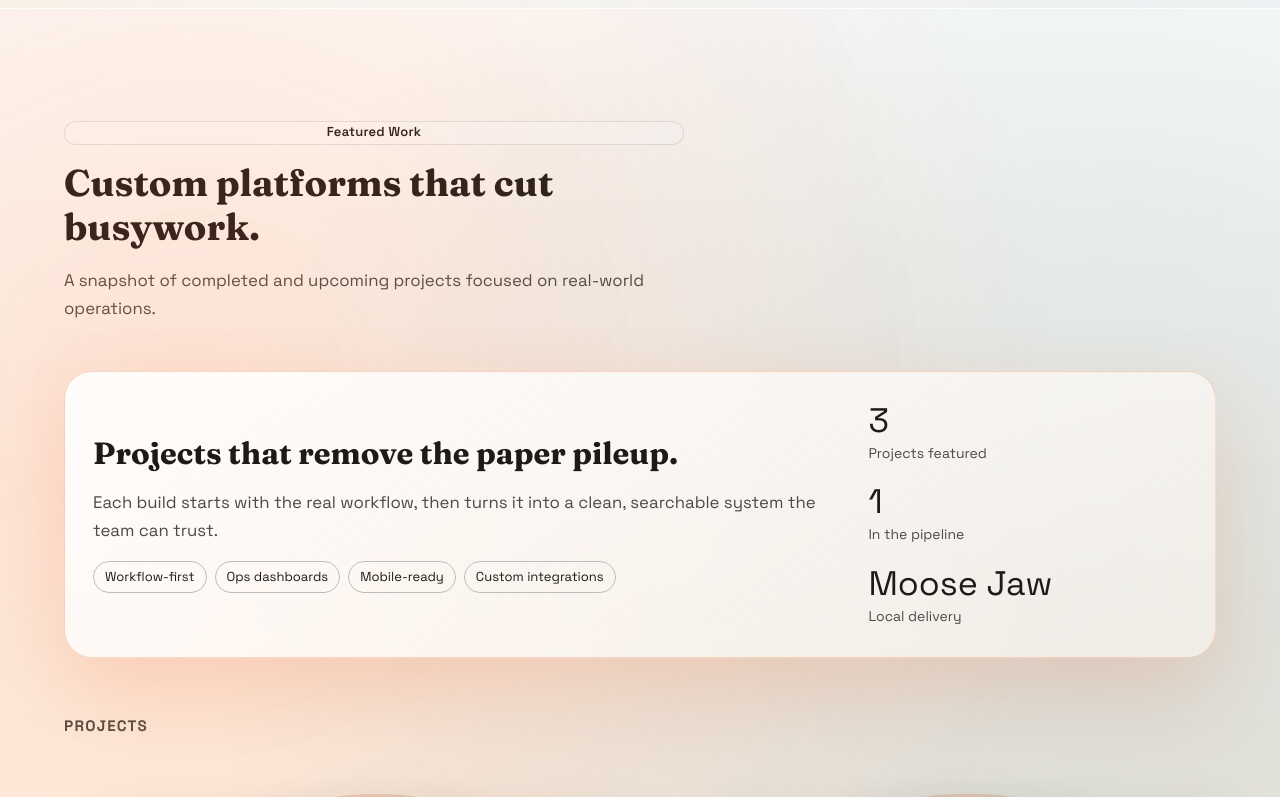
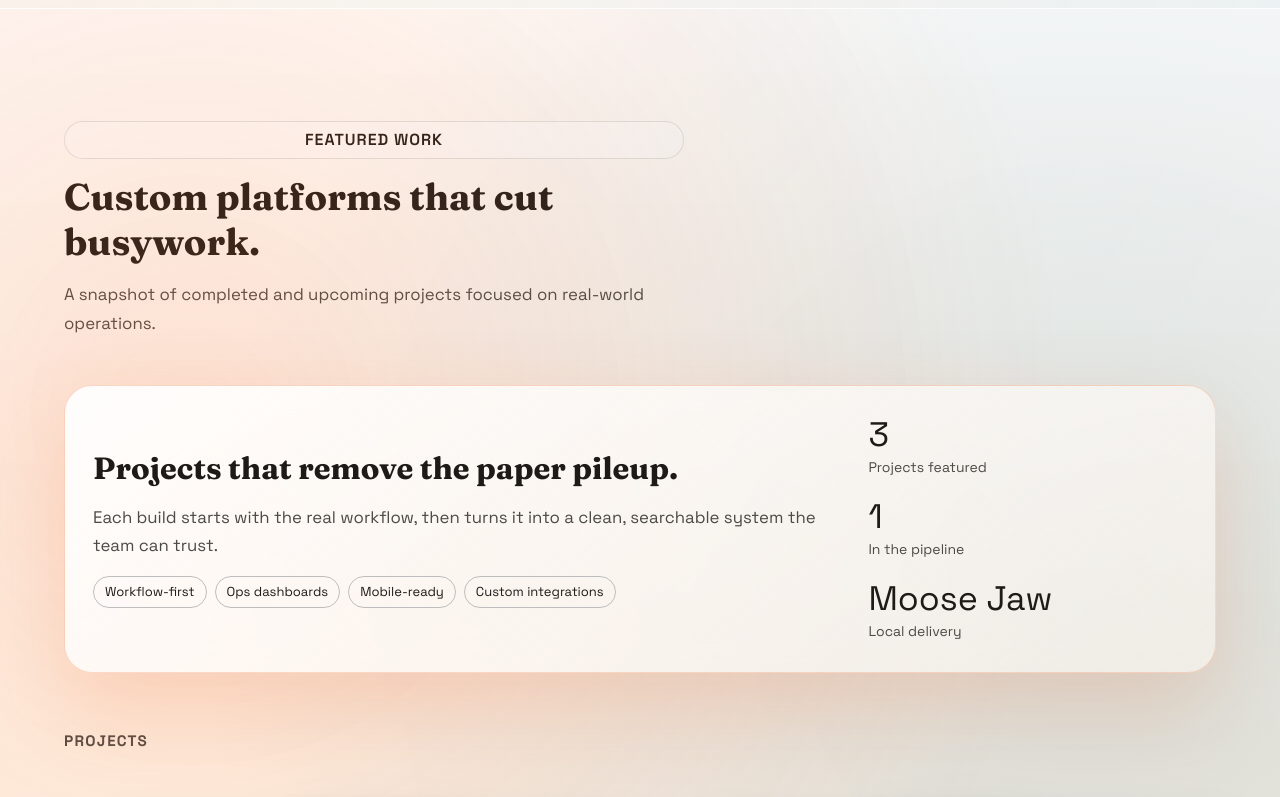
Before and after one commit to Amrutha-A-J/PixelMoose, a React (Vite) app in the folder pixelmoose/: page / in a window 1280 px wide. Shown: the part 1240-2037 px from the top of the page. Built offline with nearby package versions, Linux system fonts and the light colour scheme.

Commit message:
Made the section kickers visually comparable to the following statements by introducing a larger, uppercase SectionKicker chip and using it in SectionTitle so those titles read like real headers instead of tiny tags. Updated in App.tsx.

```diff
--- a/pixelmoose/src/App.tsx
+++ b/pixelmoose/src/App.tsx
@@ -84,6 +84,14 @@ const TagChip = styled(Chip)(({ theme }) => ({
   border: '1px solid rgba(38, 42, 47, 0.12)',
   backgroundColor: 'rgba(255,255,255,0.9)',
   color: theme.palette.text.primary,
+}))
+
+const SectionKicker = styled(TagChip)(({ theme }) => ({
+  fontSize: '1rem',
+  padding: theme.spacing(0.6, 2.6),
+  height: 'auto',
+  letterSpacing: '0.06em',
+  textTransform: 'uppercase',
 }))
 
 const IconBadge = styled('span')(({ theme }) => ({
@@ -205,7 +213,7 @@ const SectionTitle = ({
   subtitle: string
 }) => (
   <Stack spacing={2} sx={{ maxWidth: 620 }}>
-    <TagChip label={kicker} size="small" />
+    <SectionKicker label={kicker} />
     <Typography variant="h2">{title}</Typography>
     <Typography variant="body1" color="text.secondary">
       {subtitle}
```
